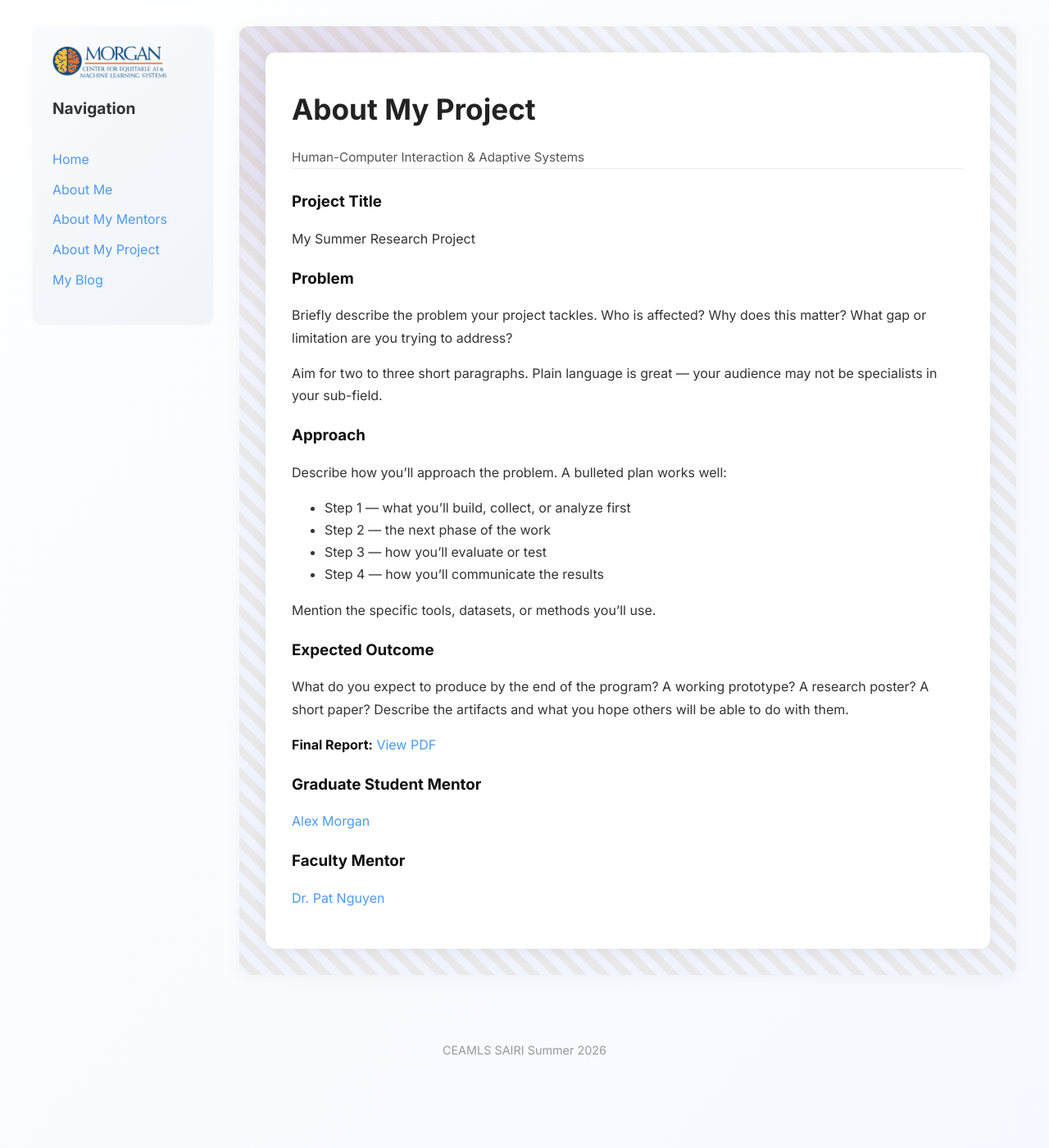
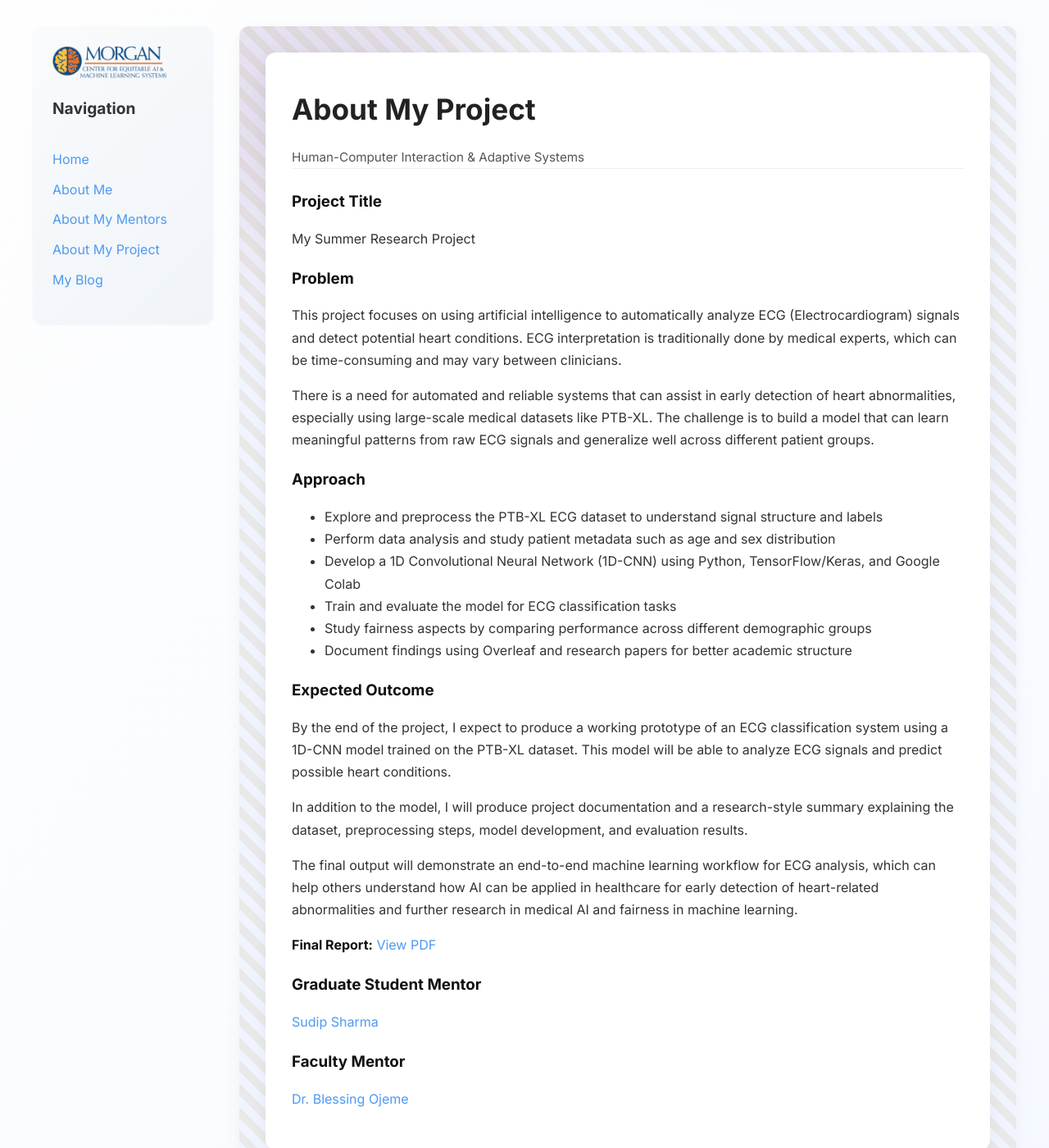
Before and after one commit to BtoBhatta/BtoBhatta, a Jekyll site: the page built from pages/about-my-project.md, in a window 1280 px wide and 1400 px high. Shown: the whole window at 82% size. Built offline with Jekyll 4.4.1, drawn with Linux system fonts in a browser that asks for light colours.

Commit message:
Update about-my-project.md

```diff
--- a/pages/about-my-project.md
+++ b/pages/about-my-project.md
@@ -5,36 +5,35 @@
 
 subtitle: Human-Computer Interaction & Adaptive Systems
 project_title: "My Summer Research Project"
+topic: "Predictive Stability vs. Fairness Instability in Clinical ECG Classification: A Multi-Run Analysis of Deep Learning Models"
 
 problem: |
-  Briefly describe the problem your project tackles. Who is affected? Why does this
-  matter? What gap or limitation are you trying to address?
+  This project focuses on using artificial intelligence to automatically analyze ECG (Electrocardiogram) signals and detect potential heart conditions. ECG interpretation is traditionally done by medical experts, which can be time-consuming and may vary between clinicians.
 
-  Aim for two to three short paragraphs. Plain language is great — your audience
-  may not be specialists in your sub-field.
+  There is a need for automated and reliable systems that can assist in early detection of heart abnormalities, especially using large-scale medical datasets like PTB-XL. The challenge is to build a model that can learn meaningful patterns from raw ECG signals and generalize well across different patient groups.
 
 approach: |
-  Describe how you'll approach the problem. A bulleted plan works well:
-
-  - Step 1 — what you'll build, collect, or analyze first
-  - Step 2 — the next phase of the work
-  - Step 3 — how you'll evaluate or test
-  - Step 4 — how you'll communicate the results
-
-  Mention the specific tools, datasets, or methods you'll use.
+  - Explore and preprocess the PTB-XL ECG dataset to understand signal structure and labels
+  - Perform data analysis and study patient metadata such as age and sex distribution
+  - Develop a 1D Convolutional Neural Network (1D-CNN) using Python, TensorFlow/Keras, and Google Colab
+  - Train and evaluate the model for ECG classification tasks
+  - Study fairness aspects by comparing performance across different demographic groups
+  - Document findings using Overleaf and research papers for better academic structure
 
 outcome: |
-  What do you expect to produce by the end of the program? A working prototype?
-  A research poster? A short paper? Describe the artifacts and what you hope
-  others will be able to do with them.
+  By the end of the project, I expect to produce a working prototype of an ECG classification system using a 1D-CNN model trained on the PTB-XL dataset. This model will be able to analyze ECG signals and predict possible heart conditions.
+
+  In addition to the model, I will produce project documentation and a research-style summary explaining the dataset, preprocessing steps, model development, and evaluation results.
+
+  The final output will demonstrate an end-to-end machine learning workflow for ECG analysis, which can help others understand how AI can be applied in healthcare for early detection of heart-related abnormalities and further research in medical AI and fairness in machine learning.
 
 final_report_url: https://example.com/your-report.pdf
 
 grad_mentor:
-  name: Alex Morgan
+  name: Sudip Sharma
   linkedin: https://www.linkedin.com/in/example
 
 faculty_mentor:
-  name: Dr. Pat Nguyen
+  name: Dr. Blessing Ojeme
   linkedin: https://www.linkedin.com/in/example
 ---
```
